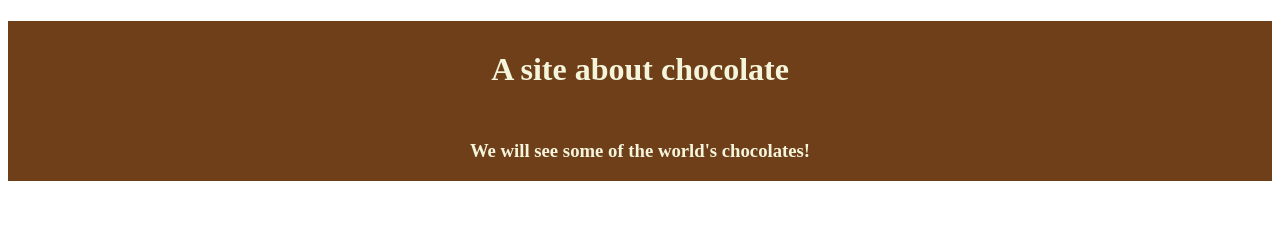
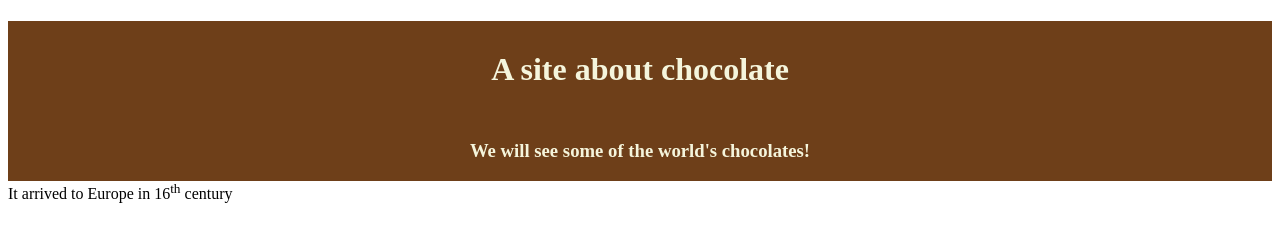
Before and after one commit to sena-tan/senaWEB2GitTest, a plain HTML site: page index.html in a window 1280 px wide. Drawn offline with Linux system fonts and the light colour scheme.

Commit message:
Fourh commit
Adding paragraph in index.html on Github

```diff
--- a/index.html
+++ b/index.html
@@ -13,6 +13,7 @@
     <div class="jumbotron">
         <h1>A site about chocolate</h1>
         <h3>We will see some of the world's chocolates!</h3>
+        <p>It arrived to Europe in 16<sup>th</sup> century</p>
     </div>
 </body>
 
```
